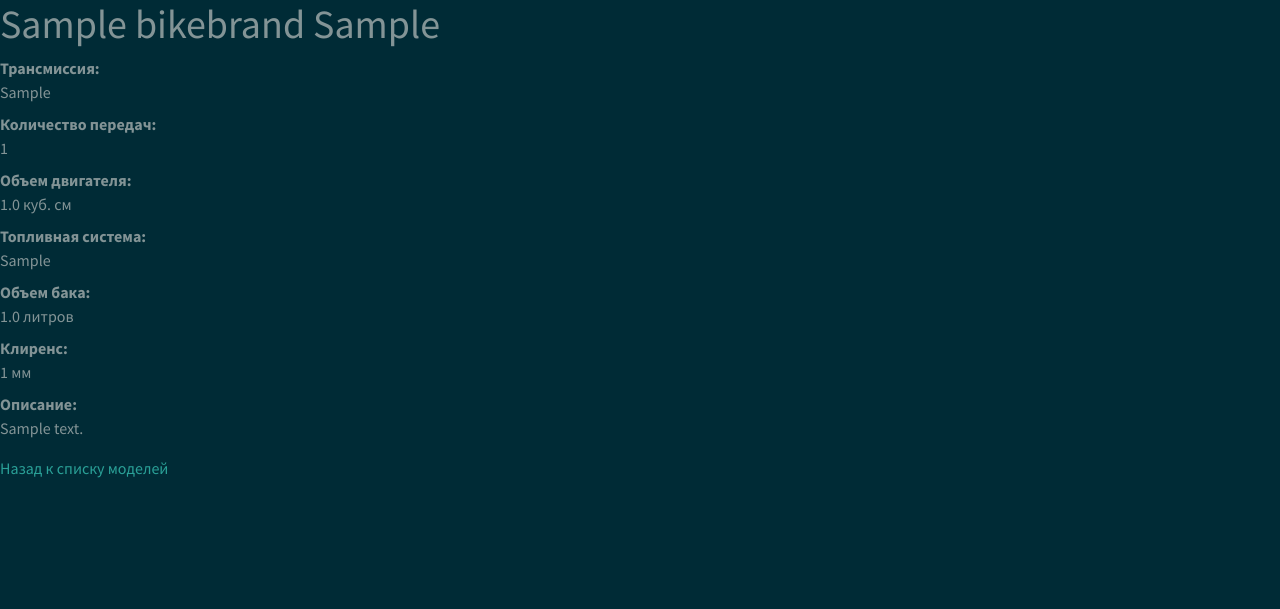
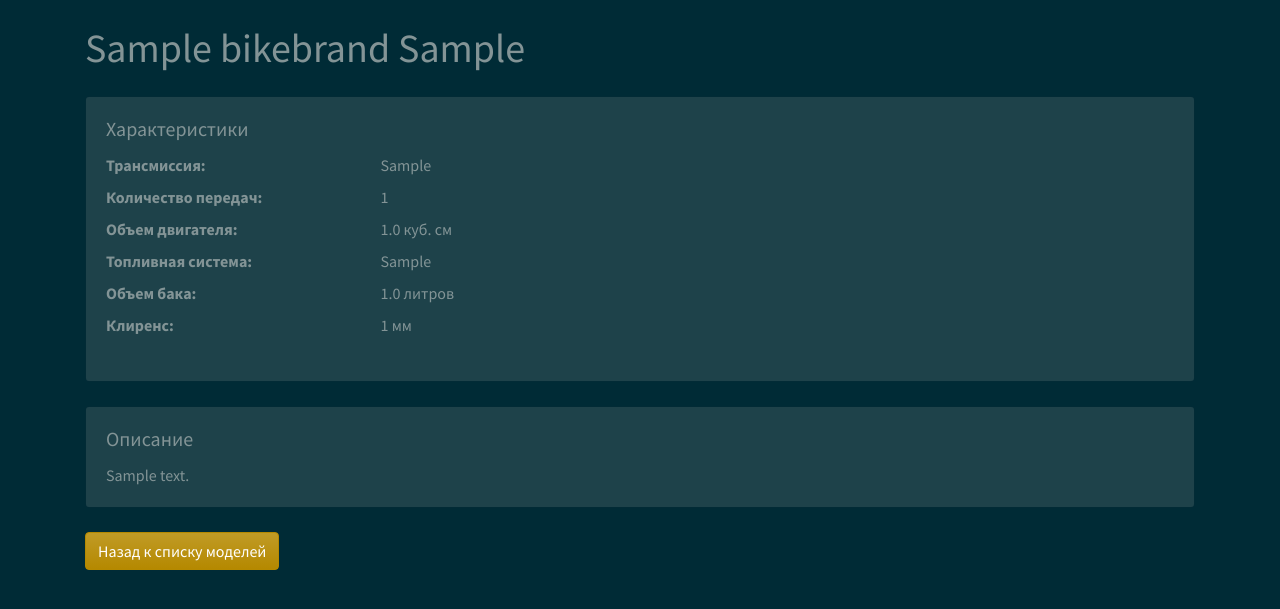
Before and after one commit to ara-foundation/bike-rental-vietnam, a Django app: page /bikemodel/1/ in a window 1280 px wide. Shown: the top 609 px of the page. Run offline with Django 5.2, Linux system fonts and the light colour scheme; tables that the repository leaves empty hold one stand-in row (values such as "Sample post"); some libraries are stand-ins or nearby versions.

Commit message:
set up bootsrap desing for templates

```diff
--- a/bike_rental/templates/bikemodel_detail.html
+++ b/bike_rental/templates/bikemodel_detail.html
@@ -3,36 +3,50 @@
 <head>
     <meta charset="UTF-8">
     <meta name="viewport" content="width=device-width, initial-scale=1.0">
-    <title>Bike details</title>
+    <title>{{ bikemodel.brand.name }} {{ bikemodel.model }} - Детали</title>
     <link href="https://cdn.jsdelivr.net/npm/bootswatch@4.5.2/dist/solar/bootstrap.min.css" rel="stylesheet">
+    {% load static %}
+    <link rel="stylesheet" href="{% static 'css/bikes.css' %}">
 </head>
 <body>
-    <h1>{{ bikemodel.brand.name }} {{ bikemodel.model }}</h1>
+    <div class="container mt-4">
+        <h1 class="mb-4">{{ bikemodel.brand.name }} {{ bikemodel.model }}</h1>
 
-    <dl>
-        <dt>Трансмиссия:</dt>
-        <dd>{{ bikemodel.transmission }}</dd>
+        <div class="card">
+            <div class="card-body">
+                <h5 class="card-title">Характеристики</h5>
+                <dl class="row">
+                    <dt class="col-sm-3">Трансмиссия:</dt>
+                    <dd class="col-sm-9">{{ bikemodel.transmission }}</dd>
 
-        <dt>Количество передач:</dt>
-        <dd>{{ bikemodel.gears }}</dd>
+                    <dt class="col-sm-3">Количество передач:</dt>
+                    <dd class="col-sm-9">{{ bikemodel.gears }}</dd>
 
-        <dt>Объем двигателя:</dt>
-        <dd>{{ bikemodel.displacement }} куб. см</dd>
+                    <dt class="col-sm-3">Объем двигателя:</dt>
+                    <dd class="col-sm-9">{{ bikemodel.displacement }} куб. см</dd>
 
-        <dt>Топливная система:</dt>
-        <dd>{{ bikemodel.fuel_system }}</dd>
+                    <dt class="col-sm-3">Топливная система:</dt>
+                    <dd class="col-sm-9">{{ bikemodel.fuel_system }}</dd>
 
-        <dt>Объем бака:</dt>
-        <dd>{{ bikemodel.tank }} литров</dd>
+                    <dt class="col-sm-3">Объем бака:</dt>
+                    <dd class="col-sm-9">{{ bikemodel.tank }} литров</dd>
 
-        <dt>Клиренс:</dt>
-        <dd>{{ bikemodel.clearance }} мм</dd>
+                    <dt class="col-sm-3">Клиренс:</dt>
+                    <dd class="col-sm-9">{{ bikemodel.clearance }} мм</dd>
+                </dl>
+            </div>
+        </div>
 
-        <dt>Описание:</dt>
-        <dd>{{ bikemodel.description }}</dd>
-    </dl>
+        <div class="card mt-4">
+            <div class="card-body">
+                <h5 class="card-title">Описание</h5>
+                <p class="card-text">{{ bikemodel.description }}</p>
+            </div>
+        </div>
 
-    <p><a href="{% url 'bikemodel_list' %}">Назад к списку моделей</a></p>
+        <a href="{% url 'bikemodel_list' %}" class="btn btn-primary mt-4">Назад к списку моделей</a>
+    </div>
+
     <script src="https://cdn.jsdelivr.net/npm/bootstrap@5.3.0/dist/js/bootstrap.bundle.min.js"></script>
 </body>
 </html>
--- a/cb_portal/settings.py
+++ b/cb_portal/settings.py
@@ -40,7 +40,9 @@ INSTALLED_APPS = [
     'django.contrib.staticfiles',
     'bike_rental',
     'import_export',
-    'django_filters'
+    'django_filters',
+    'crispy_forms',
+    'crispy_bootstrap4',
 ]
 
 MIDDLEWARE = [
@@ -128,3 +130,5 @@ STATICFILES_DIRS = [
 # https://docs.djangoproject.com/en/5.1/ref/settings/#default-auto-field
 
 DEFAULT_AUTO_FIELD = 'django.db.models.BigAutoField'
+
+CRISPY_TEMPLATE_PACK = 'bootstrap4'
```
Also changed, not shown: bike_rental/static/css/bikes.css (+54 -0 lines), bike_rental/templates/bikemodel_list.html (+16 -4 lines).
